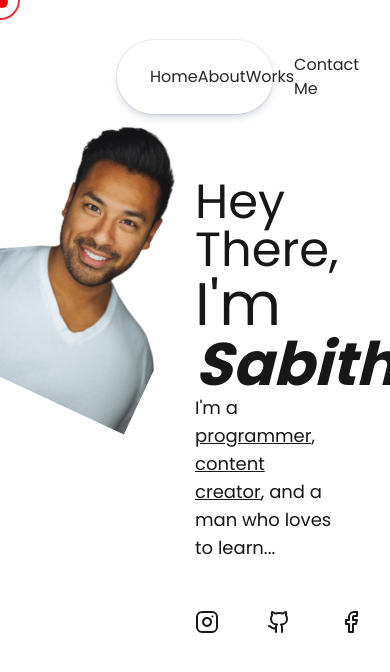
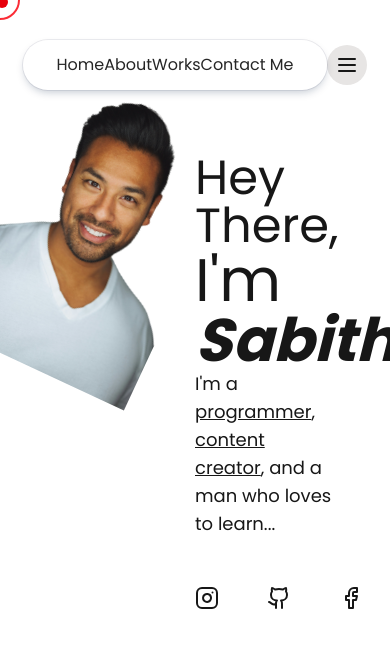
Before and after one commit to masterdevsabith/my-portfolio, a Next.js app: page / in a window 390 px wide. Shown: the top 672 px of the page. Built offline with nearby package versions, Linux system fonts and the light colour scheme.

Commit message:
navbar responsiveness done

```diff
--- a/app/components/includes/Navbar.tsx
+++ b/app/components/includes/Navbar.tsx
@@ -1,3 +1,4 @@
+import { Menu } from "lucide-react";
 import Link from "next/link";
 
 const navItems = [
@@ -12,7 +13,7 @@ export default function Navbar() {
     <section className=" pt-10 w-full flex items-center justify-center">
       <nav className="w-full flex items-center justify-center">
         <ul
-          className="navbar-shadow w-2/5 flex items-center justify-between px-8 py-3
+          className="navbar-shadow sm:hidden md:flex md:w-3/5 xl:w-2/5 flex items-center justify-between px-8 py-3
                    bg-white/10 backdrop-blur-md shadow-lg
                    border border-white/30 rounded-full"
         >
@@ -27,6 +28,10 @@ export default function Navbar() {
             </li>
           ))}
         </ul>
+
+        <div className="md:hidden hamburger_icon">
+          <Menu className="p-2 bg-stone-200 rounded-full" size={40} />
+        </div>
       </nav>
     </section>
   );
```
